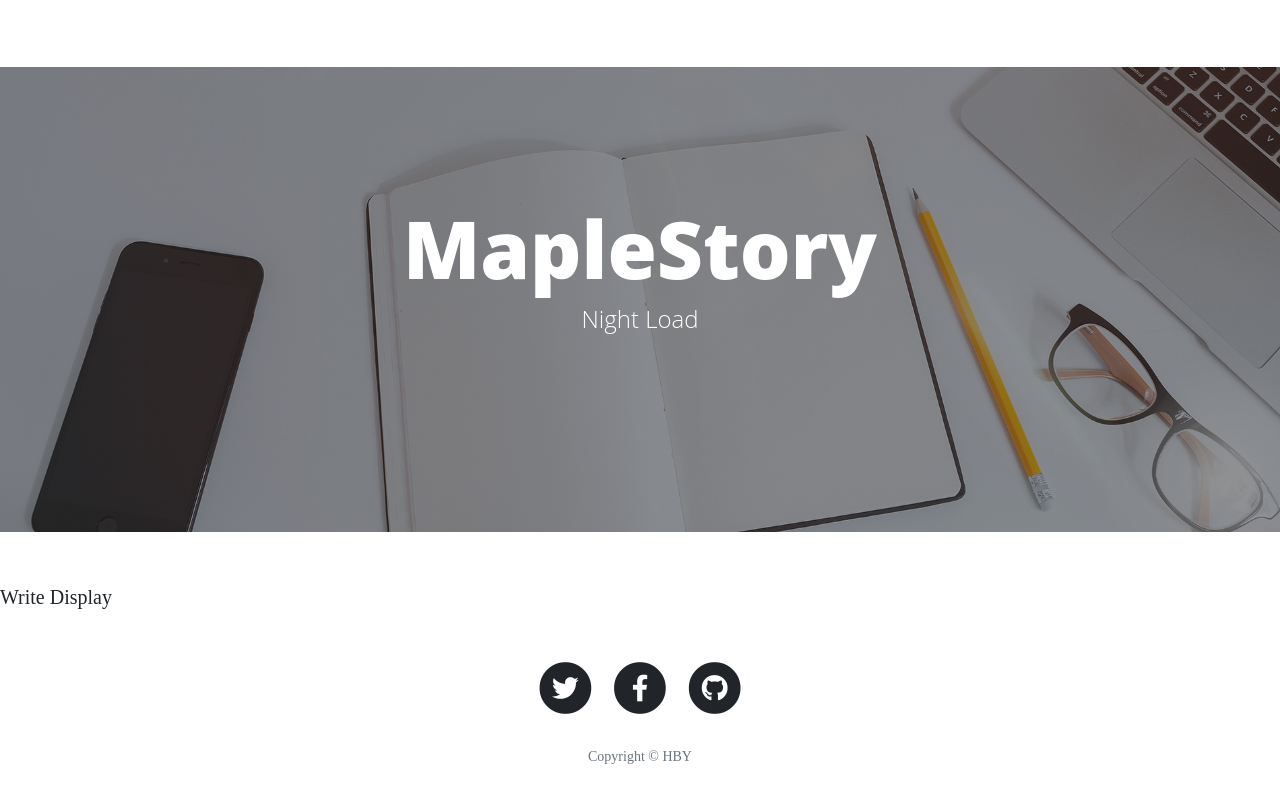
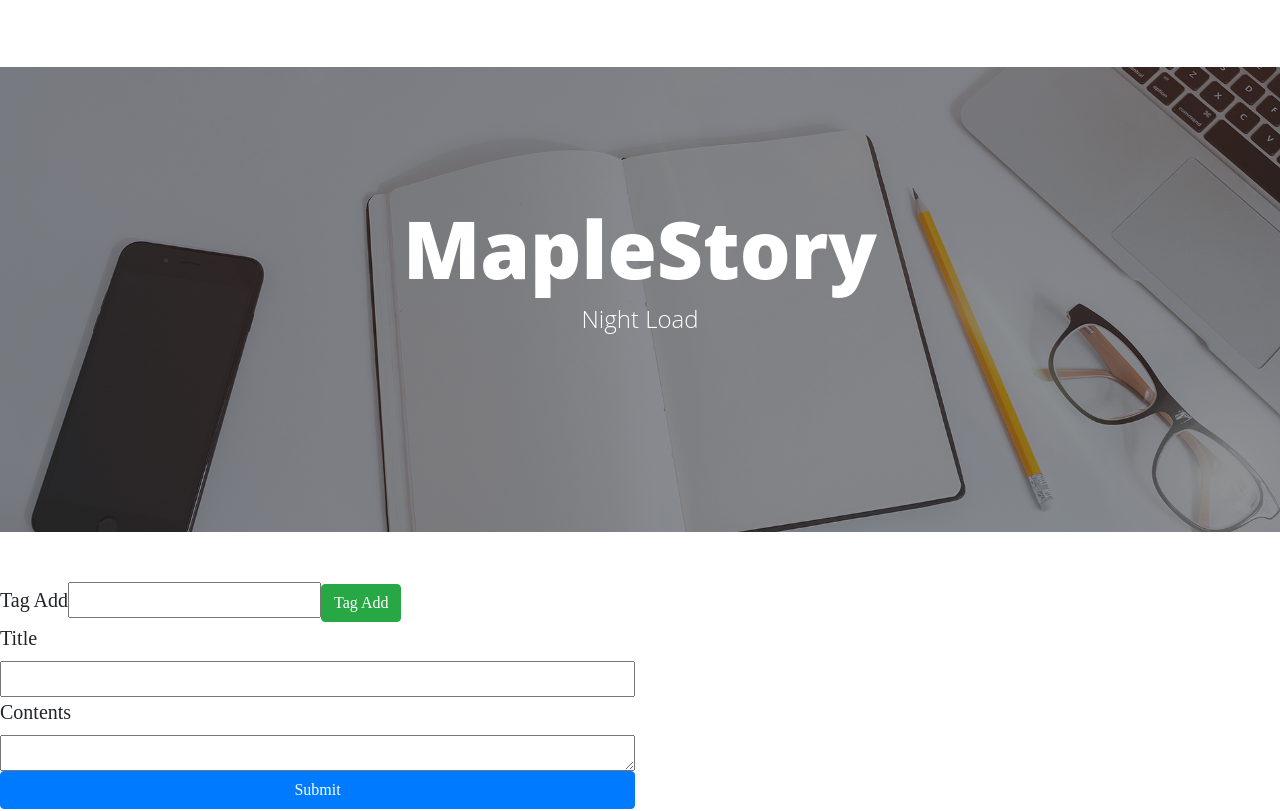
Before and after one commit to hwangby912/blog-front-master, a React (Create React App) app: page /write in a window 1280 px wide. Shown: the top 811 px of the page. Built offline with nearby package versions, Linux system fonts and the light colour scheme.

Commit message:
complete front

```diff
--- /dev/null
+++ b/src/common/authAxios.js
@@ -0,0 +1,6 @@
+import axios from "axios";
+import getCookie from "./getCookie";
+
+export default axios.create({
+  headers: { Authorization: getCookie("Authorization") }
+});
--- a/src/components/Post.js
+++ b/src/components/Post.js
@@ -1,5 +1,6 @@
 import React, { useState, useEffect } from "react";
 import axios from "axios";
+import ReactMarkdown from "react-markdown";
 import { baseURL } from "../common/config";
 
 export default function Post({ match }) {
@@ -15,7 +16,7 @@
   return (
     <>
       <h1>{post && post.title}</h1>
-      <p>{post && post.contents}</p>
+      {post && <ReactMarkdown source={post.contents} />}
     </>
   );
 }
--- a/src/components/Write.js
+++ b/src/components/Write.js
@@ -1,5 +1,87 @@
-import React from "react";
+import React, { useState } from "react";
+import TextareaAutosize from "react-textarea-autosize";
+import ReactMarkdown from "react-markdown";
+import axios from "axios";
+import { baseURL } from "../common/config";
+import authAxios from "../common/authAxios";
 
-export default function Write() {
-  return <div>Write Display</div>;
+export default function Write({ history }) {
+  const [tag, setTag] = useState("");
+  const [tags, setTags] = useState([]);
+  const [title, setTitle] = useState("");
+  const [contents, setContents] = useState("");
+
+  const addTag = async () => {
+    const res = await axios.get(`${baseURL}/api/tag/${tag}`);
+    if (res.data.error) {
+      // 넣고자 하는 tag가 없는 경우
+      const { data } = await axios.post(`${baseURL}/api/tag`, {
+        name: tag
+      });
+      setTags([...tags, data.tag]);
+      setTags("");
+    } else {
+      // 넣고자 하는 tag가 있는 경우
+      setTags([...tags, res.data.tag]);
+      setTag("");
+    }
+  };
+
+  const deleteTag = i => {
+    const newTags = [...tags];
+    newTags.splice(i, 1);
+    setTags(newTags);
+  };
+
+  const submit = async () => {
+    const { data } = await authAxios.post(`${baseURL}/api/post`, {
+      title,
+      contents,
+      tags: tags.map(t => t._id)
+    });
+    if (data.result) history.push("/");
+    else alert("Your article is not registered. Please call admin");
+  };
+
+  return (
+    <>
+      <label>Tag Add</label>
+      <input type="text" value={tag} onChange={e => setTag(e.target.value)} />
+      <button type="button" className="btn btn-success" onClick={addTag}>
+        Tag Add
+      </button>
+      <div>
+        {tags.map(({ name }, i) => (
+          <button
+            type="button"
+            className="btn btn-secondary"
+            onClick={() => deleteTag(i)}
+          >
+            {name}
+          </button>
+        ))}
+      </div>
+      <div className="write">
+        <div className="write-vertical">
+          <label>Title</label>
+          <input
+            type="text"
+            value={title}
+            onChange={e => setTitle(e.target.value)}
+          />
+          <label>Contents</label>
+          <TextareaAutosize
+            value={contents}
+            onChange={e => setContents(e.target.value)}
+          />
+          <button type="button" className="btn btn-primary" onClick={submit}>
+            Submit
+          </button>
+        </div>
+        <div>
+          <ReactMarkdown source={contents} />
+        </div>
+      </div>
+    </>
+  );
 }
--- /dev/null
+++ b/src/index.css
@@ -0,0 +1,10 @@
+.write-vertical {
+  display: flex;
+  flex-direction: column;
+}
+
+.write {
+  display: grid;
+  grid-template-columns: 1fr 1fr;
+  gap: 10px;
+}
--- a/src/index.js
+++ b/src/index.js
@@ -4,5 +4,6 @@
 import "bootstrap/dist/css/bootstrap.min.css";
 import "@fortawesome/fontawesome-free/css/all.min.css";
 import "./static/css/clean-blog.min.css";
+import "./index.css";
 
 ReactDOM.render(<App />, document.querySelector("#root"));
```
Also changed, not shown: package.json (+5 -2 lines), 1 other file (tests, documents, lock files or other folders).
